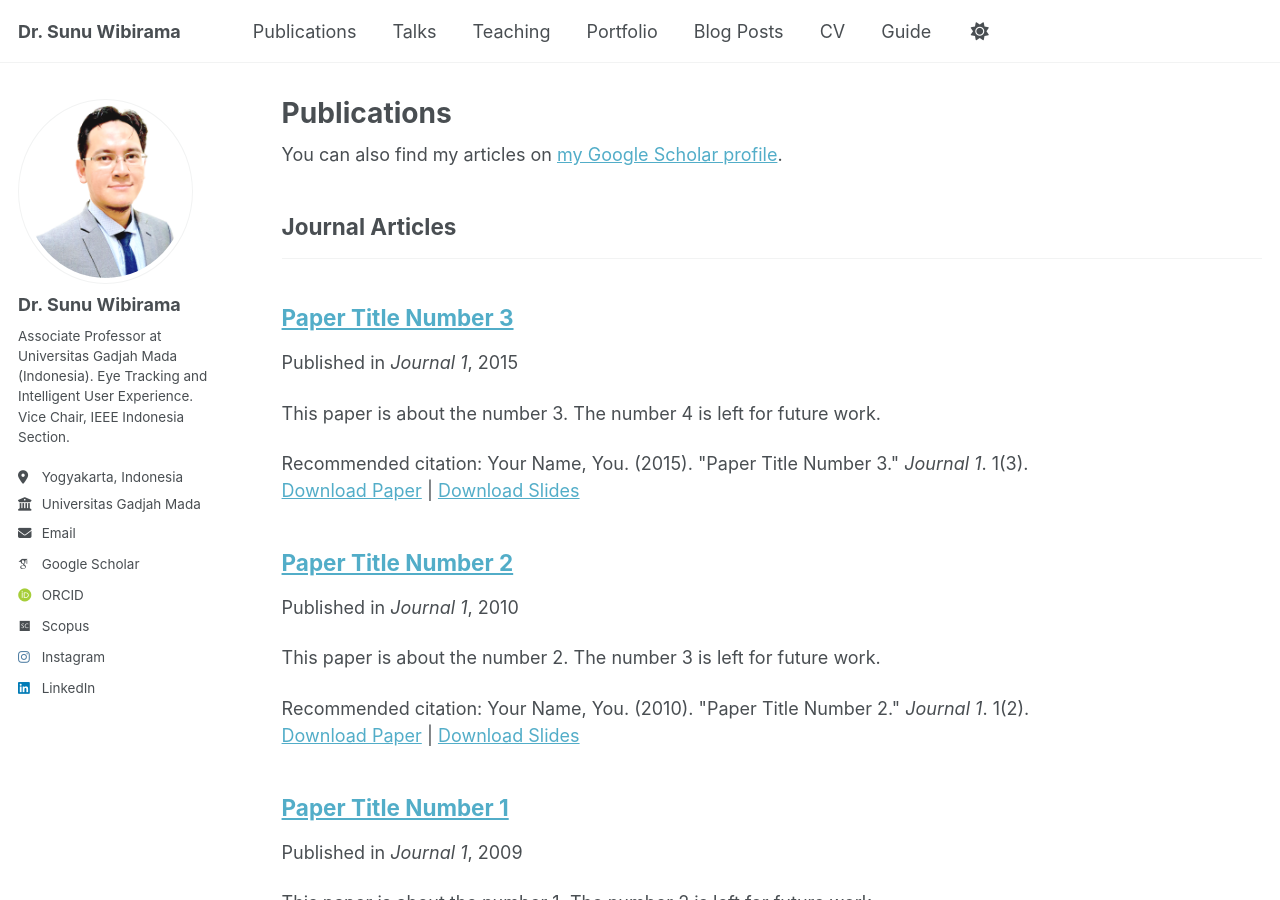
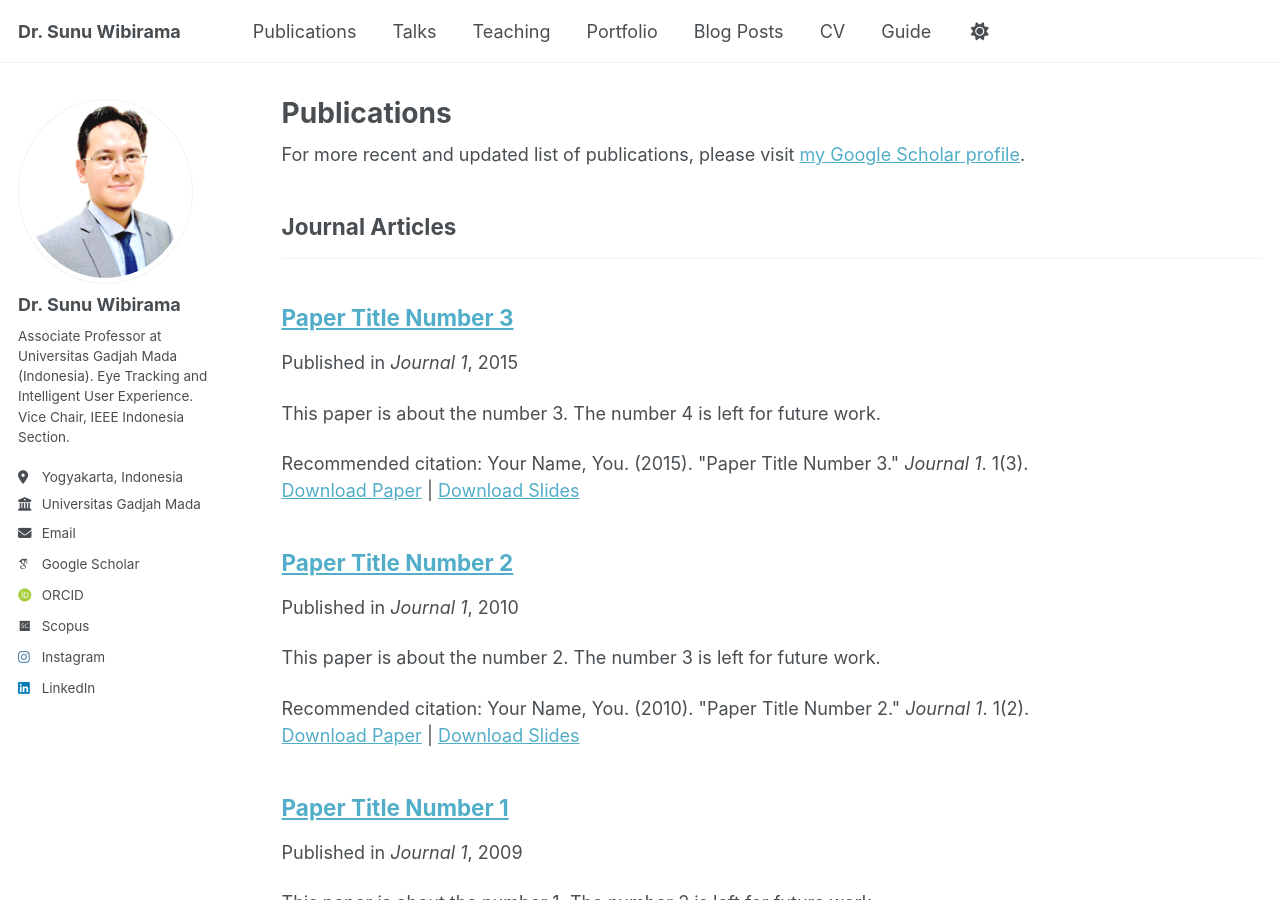
Before and after one commit to wibirama/wibirama.github.io, a Jekyll site: the page built from _pages/publications.html, in a window 1280 px wide and 900 px high. Built offline with Jekyll 4.4.1, drawn with Linux system fonts in a browser that asks for light colours; some web fonts are replaced; a script that is not in the unit is left out.

Commit message:
Update publications.html

```diff
--- a/_pages/publications.html
+++ b/_pages/publications.html
@@ -6,7 +6,7 @@ author_profile: true
 ---
 
 {% if site.author.googlescholar %}
-  <div class="wordwrap">You can also find my articles on <a href="{{https://scholar.google.com/citations?user=xQI5ar8AAAAJ&hl=en&oi=ao}}">my Google Scholar profile</a>.</div>
+  <div class="wordwrap">For more recent and updated list of publications, please visit <a href="https://scholar.google.com/citations?user=xQI5ar8AAAAJ&hl=en&oi=ao">my Google Scholar profile</a>.</div>
 {% endif %}
 
 {% include base_path %}
```
